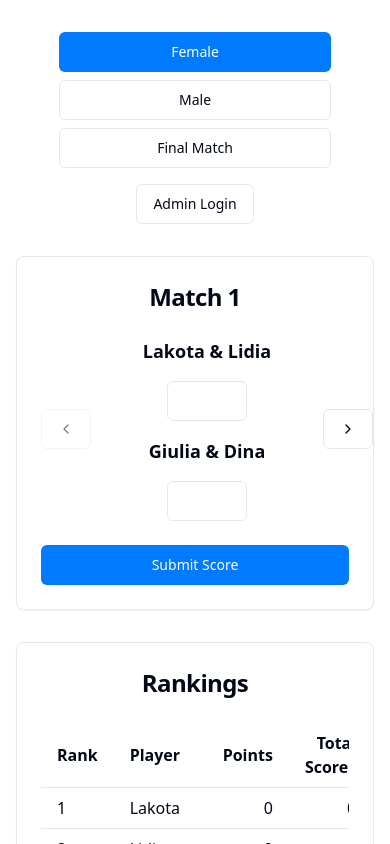
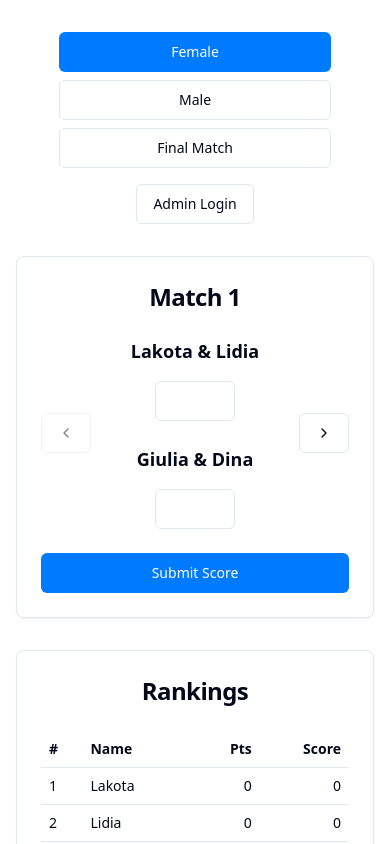
Before and after one commit to leoblixt25/kingQueen, a React (Vite) app: page / in a window 390 px wide. Shown: the top 844 px of the page. Built offline with nearby package versions, Linux system fonts and the light colour scheme.

Commit message:
Improve UI/UX of Match and Ranking sections
Adjust match title, teams, input fields, and matchups to be centered.  Reduce table size in rankings section for better mobile display.  Decrease column spacing in the rankings table.

```diff
--- a/src/pages/Index.tsx
+++ b/src/pages/Index.tsx
@@ -547,9 +547,11 @@ export default function BeachVolleyballTracker() {
                 {/* Current Match */}
                 <Card className="mb-8 max-w-2xl mx-auto">
                   <CardHeader>
-                    <CardTitle className="text-2xl font-bold text-center">
-                      Match {currentMatchIndex + 1}
-                    </CardTitle>
+                    <div className="text-center">
+                      <CardTitle className="text-2xl font-bold">
+                        Match {currentMatchIndex + 1}
+                      </CardTitle>
+                    </div>
                   </CardHeader>
                   <CardContent className="space-y-6">
                     <div className="flex items-center justify-between gap-4">
@@ -562,9 +564,9 @@ export default function BeachVolleyballTracker() {
                         <ChevronLeft className="w-6 h-6" />
                       </Button>
 
-                      <div className="flex-1 space-y-4">
-                        <div className="flex flex-col sm:flex-row items-center gap-4">
-                          <p className="text-lg font-semibold min-w-[200px] text-center">
+                      <div className="flex-1 space-y-6">
+                        <div className="flex flex-col items-center gap-4">
+                          <p className="text-lg font-semibold text-center">
                             {currentMatch.player1.name} & {currentMatch.player2.name}
                           </p>
                           {!currentMatch.isSubmitted || isAdmin ? (
@@ -582,8 +584,8 @@ export default function BeachVolleyballTracker() {
                           )}
                         </div>
 
-                        <div className="flex flex-col sm:flex-row items-center gap-4">
-                          <p className="text-lg font-semibold min-w-[200px] text-center">
+                        <div className="flex flex-col items-center gap-4">
+                          <p className="text-lg font-semibold text-center">
                             {currentMatch.player3.name} & {currentMatch.player4.name}
                           </p>
                           {!currentMatch.isSubmitted || isAdmin ? (
@@ -613,9 +615,11 @@ export default function BeachVolleyballTracker() {
                     </div>
 
                     {!currentMatch.isSubmitted ? (
-                      <Button onClick={handleScoreSubmit} className="w-full sm:w-auto mx-auto block">
-                        Submit Score
-                      </Button>
+                      <div className="flex justify-center">
+                        <Button onClick={handleScoreSubmit} className="w-full sm:w-auto">
+                          Submit Score
+                        </Button>
+                      </div>
                     ) : (
                       <div className="flex items-center justify-center gap-2">
                         <Check className="text-green-500 w-6 h-6" />
@@ -644,22 +648,22 @@ export default function BeachVolleyballTracker() {
                   </CardHeader>
                   <CardContent>
                     <div className="overflow-x-auto">
-                      <table className="w-full">
+                      <table className="w-full text-sm">
                         <thead>
                           <tr className="border-b">
-                            <th className="text-left py-2 px-4">Rank</th>
-                            <th className="text-left py-2 px-4">Player</th>
-                            <th className="text-right py-2 px-4">Points</th>
-                            <th className="text-right py-2 px-4">Total Scores</th>
+                            <th className="text-left py-2 px-2">#</th>
+                            <th className="text-left py-2 px-2">Name</th>
+                            <th className="text-right py-2 px-2">Pts</th>
+                            <th className="text-right py-2 px-2">Score</th>
                           </tr>
                         </thead>
                         <tbody>
                           {players.map((player, index) => (
                             <tr key={player.name} className="border-b last:border-0">
-                              <td className="py-2 px-4">{index + 1}</td>
-                              <td className="py-2 px-4">{player.name}</td>
-                              <td className="py-2 px-4 text-right">{player.points}</td>
-                              <td className="py-2 px-4 text-right">{player.totalScores}</td>
+                              <td className="py-2 px-2">{index + 1}</td>
+                              <td className="py-2 px-2">{player.name}</td>
+                              <td className="py-2 px-2 text-right">{player.points}</td>
+                              <td className="py-2 px-2 text-right">{player.totalScores}</td>
                             </tr>
                           ))}
                         </tbody>
```
